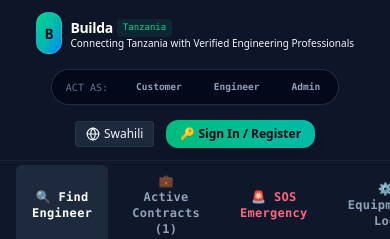
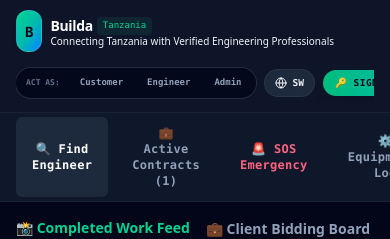
Before and after one commit to emmanuelsamwel/Engineerconnect-Tanzania, a React (Vite) app: page / in a window 390 px wide. Shown: the top 239 px of the page. Built offline with nearby package versions, Linux system fonts and the light colour scheme.

Commit message:
feat: refine header layout for responsiveness
Optimize header padding, gap, and alignment to improve mobile display and layout consistency.

```diff
--- a/src/App.tsx
+++ b/src/App.tsx
@@ -514,11 +514,11 @@
   return (
     <div className="min-h-screen bg-slate-950 text-slate-100 flex flex-col font-sans" id="master-app-root">
 
-      {/* Simulation & Navigation Header */}
-      <header className="bg-slate-900/95 sticky top-0 z-40 border-b border-white/5 backdrop-blur px-4 py-3">
-        <div className="max-w-7xl mx-auto flex flex-col md:flex-row items-center justify-between gap-4">
+      <header className="bg-slate-900/95 sticky top-0 z-40 border-b border-white/5 backdrop-blur px-4 py-2.5">
+        <div className="max-w-7xl mx-auto flex flex-col md:flex-row items-center justify-between gap-3">
 
           {/* Logo Brand */}
+          <div className="flex items-center space-x-2 w-full md:w-auto justify-between md:justify-start">
             <div className="flex items-center space-x-2">
               <div className="p-2 bg-gradient-to-br from-emerald-400 via-teal-500 to-blue-500 rounded-xl shadow border border-white/10">
                 <span className="font-mono text-slate-950 text-sm font-black">B</span>
@@ -531,10 +531,14 @@
                 <p className="text-[10px] text-slate-450 leading-none">{t.tagline}</p>
               </div>
             </div>
+          </div>
+
+          {/* Combined Controls Row (Switch Roles Live + Lang + Auth) */}
+          <div className="flex items-center space-x-2 w-full md:w-auto overflow-x-auto [scrollbar-width:none] [-ms-overflow-style:none] [&::-webkit-scrollbar]:hidden py-1 justify-start md:justify-end shrink-0">
 
             {/* Controller Hub Pill (Switch Roles Live) */}
-          <div className="flex items-center space-x-2 bg-slate-950/80 p-1.5 rounded-full ring-1 ring-white/10 text-[10px] uppercase font-mono">
-            <span className="text-slate-500 px-2 select-none">ACT AS:</span>
+            <div className="flex items-center space-x-1 bg-slate-950/80 p-1 rounded-full ring-1 ring-white/10 text-[9.5px] uppercase font-mono shrink-0">
+              <span className="text-slate-500 px-1.5 select-none text-[8px] font-black">ACT AS:</span>
               {[
                 { id: 'customer', label: language === 'sw' ? 'Mteja' : 'Customer' },
                 { id: 'engineer', label: language === 'sw' ? 'Mhandisi' : 'Engineer' },
@@ -548,7 +552,7 @@
                     if (role.id === 'customer' && activeTab === 'admin') setActiveTab('find');
                     if (role.id === 'admin') setActiveTab('admin');
                   }}
-                className={`px-3 py-1 rounded-full transition-all text-[9.5px] font-black ${
+                  className={`px-2.5 py-1 rounded-full transition-all text-[9px] font-black ${
                     userRole === role.id
                       ? 'bg-gradient-to-r from-emerald-500 to-teal-500 text-slate-950 font-bold shadow'
                       : 'text-slate-400 hover:text-white'
@@ -559,8 +563,6 @@
               ))}
             </div>
 
-          {/* Quick Utility Box */}
-          <div className="flex items-center space-x-3 text-xs">
             {/* Lang switcher toggler */}
             <button
               onClick={() => {
@@ -568,23 +570,23 @@
                 setLanguage(stepL);
                 localStorage.setItem('ec_user_language', stepL);
               }}
-              className="flex items-center space-x-1 text-slate-350 hover:text-white transition px-2.5 py-1 rounded bg-slate-800 border border-white/5"
-            >
-              <Globe className="w-3.5 h-3.5 text-yellow-405" />
-              <span>{language === 'en' ? 'Swahili' : 'English'}</span>
-            </button>
-
+              className="flex items-center space-x-1.5 text-slate-350 hover:text-white transition px-2.5 py-1.5 rounded-full bg-slate-800 border border-white/5 text-[9.5px] font-mono font-bold shrink-0 uppercase"
+            >
+              <Globe className="w-3 h-3 text-yellow-405" />
+              <span>{language === 'en' ? 'SW' : 'EN'}</span>
+            </button>
+
+            {/* Auth section */}
             {userProfile ? (
-              <div className="flex items-center space-x-2.5">
+              <div className="flex items-center space-x-2 shrink-0">
                 <div className="text-right hidden sm:block">
-                  <p className="font-bold text-white text-[11px] leading-tight">{userProfile.name}</p>
-                  <p className="text-[9px] text-slate-400 font-mono tracking-tight capitalize">{userProfile.location} • {userRole}</p>
+                  <p className="font-bold text-white text-[10px] leading-tight max-w-[90px] truncate">{userProfile.name}</p>
                 </div>
                 <button
                   onClick={logout}
-                  className="px-2.5 py-1.5 rounded-lg bg-slate-800 border border-white/5 text-rose-450 hover:text-rose-400 text-[10px] font-mono tracking-wider transition-all"
-                >
-                  [Sign Out]
+                  className="px-2.5 py-1.5 rounded-full bg-slate-800 border border-white/5 text-rose-450 hover:text-rose-400 text-[9.5px] font-mono tracking-wider transition-all font-bold uppercase shrink-0"
+                >
+                  [Exit]
                 </button>
               </div>
             ) : (
@@ -593,11 +595,12 @@
                   setAuthMode('login');
                   setShowAuthModal(true);
                 }}
-                className="px-3.5 py-1.5 rounded-xl bg-gradient-to-r from-emerald-500 to-teal-500 hover:brightness-110 text-slate-950 font-black text-xs transition shadow-lg flex items-center gap-1.5"
-              >
-                🔑 {language === 'sw' ? 'Ingia / Jisajili' : 'Sign In / Register'}
-              </button>
-            )}
+                className="px-3 py-1.5 rounded-full bg-gradient-to-r from-emerald-500 to-teal-500 hover:brightness-110 text-slate-950 font-black text-[9.5px] font-mono uppercase tracking-wider transition shadow-lg shrink-0"
+              >
+                🔑 {language === 'sw' ? 'Ingia' : 'Sign In'}
+              </button>
+            )}
+
           </div>
 
         </div>
```
Lines whose indentation alone changed are shown as unchanged.
